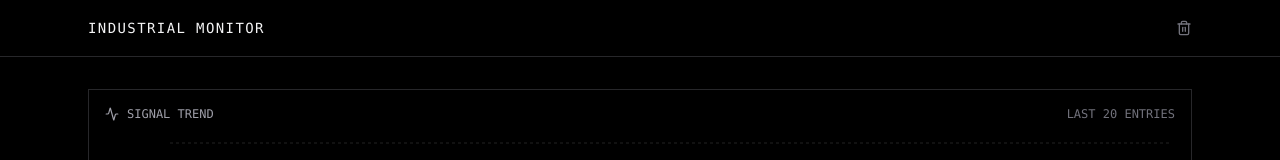
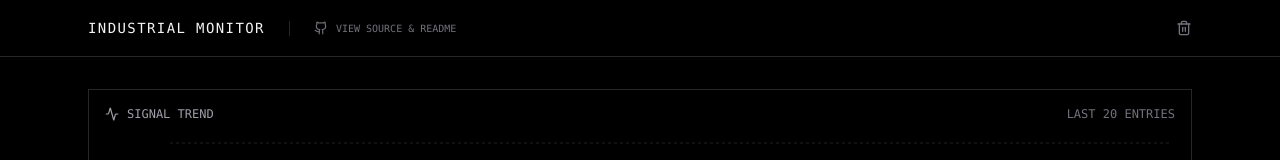
Before and after one commit to 1Filipek2/cpp-industrial-iot-sim, a React (Vite) app in the folder frontend/: page / in a window 1280 px wide. Shown: the top 160 px of the page. Built offline with nearby package versions, Linux system fonts and the light colour scheme; no server answers.

Commit message:
feat: add github repository link to dashboard header

```diff
--- a/frontend/src/App.jsx
+++ b/frontend/src/App.jsx
@@ -4,7 +4,7 @@ import {
   AreaChart, Area, XAxis, YAxis, CartesianGrid, Tooltip, ResponsiveContainer
 } from 'recharts'
 import {
-  Activity, Thermometer, Droplets, Trash2
+  Activity, Thermometer, Droplets, Trash2, Github
 } from 'lucide-react'
 
 axios.defaults.baseURL = 'https://iot-backend-filip.onrender.com';
@@ -87,7 +87,18 @@ function App() {
     <div className="min-h-screen bg-black text-zinc-300 font-mono">
       <header className="border-b border-zinc-800">
         <div className="max-w-6xl mx-auto px-6 h-14 flex items-center justify-between">
-          <h1 className="text-sm tracking-widest text-zinc-100">INDUSTRIAL MONITOR</h1>
+          <div className="flex items-center gap-6">
+            <h1 className="text-sm tracking-widest text-zinc-100">INDUSTRIAL MONITOR</h1>
+            <a
+              href="https://github.com/1Filipek2/cpp-industrial-iot-sim"
+              target="_blank"
+              rel="noopener noreferrer"
+              className="flex items-center gap-2 text-[10px] text-zinc-500 hover:text-zinc-100 transition-colors border-l border-zinc-800 pl-6"
+            >
+              <Github size={14} />
+              <span className="hidden sm:inline">VIEW SOURCE & README</span>
+            </a>
+          </div>
           <button onClick={handleClear} className="text-zinc-500 hover:text-red-500">
             <Trash2 size={16} />
           </button>
```
